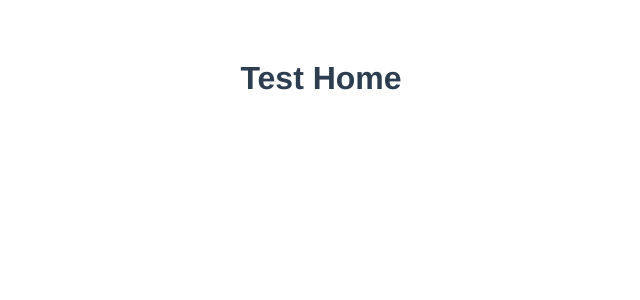
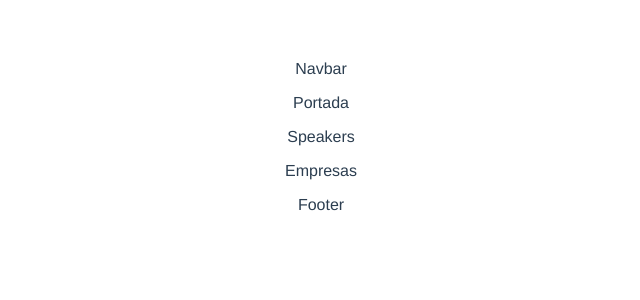
Before and after one commit to xzyprogrammer/majo-web, a Vue app: page / in a window 1280 px wide. Shown: the top 300 px of the page, without its empty margins (319-959 px from the left). Built offline with nearby package versions, Linux system fonts and the light colour scheme.

Commit message:
Se añade visual inicial

```diff
--- a/public/index.html
+++ b/public/index.html
@@ -5,7 +5,7 @@
     <meta http-equiv="X-UA-Compatible" content="IE=edge">
     <meta name="viewport" content="width=device-width,initial-scale=1.0">
     <link rel="icon" href="<%= BASE_URL %>favicon.ico">
-    <title><%= htmlWebpackPlugin.options.title %></title>
+    <title>Majo - Landing Page</title>
   </head>
   <body>
     <noscript>
--- a/src/views/Home.vue
+++ b/src/views/Home.vue
@@ -1,17 +1,38 @@
 <template>
-    <div>
-        <h1>Test Home</h1>
+    <div class="navbar">
+        <p>Navbar</p>
+    </div>
+    <div class="main-content">
+        <div class="portada-content">
+            <p>Portada</p>
+        </div>
+        <div class="speakers-content">
+            <p>Speakers</p>
+        </div>
+        <div class="enterprise-content">
+            <p>Empresas</p>
+        </div>
+    </div>
+    <div class="footer">
+        <p>Footer</p>
     </div>
 </template>
 <script>
 
 export default {
-  name: 'Home',
-  data(){
-
+  data() {
+    return {
+      navbarOptions: [
+        { text: "Home", link: "/", class: "btn-home" },
+        { text: "About", link: "/about", class: "btn-about" },
+        { text: "Contact", link: "/contact", class: "btn-contact" }
+      ]
+    };
   },
   methods: {
-
+    mounted(){
+        console.log(this.navbarOptions);
+    }
   }
 }
 
```
